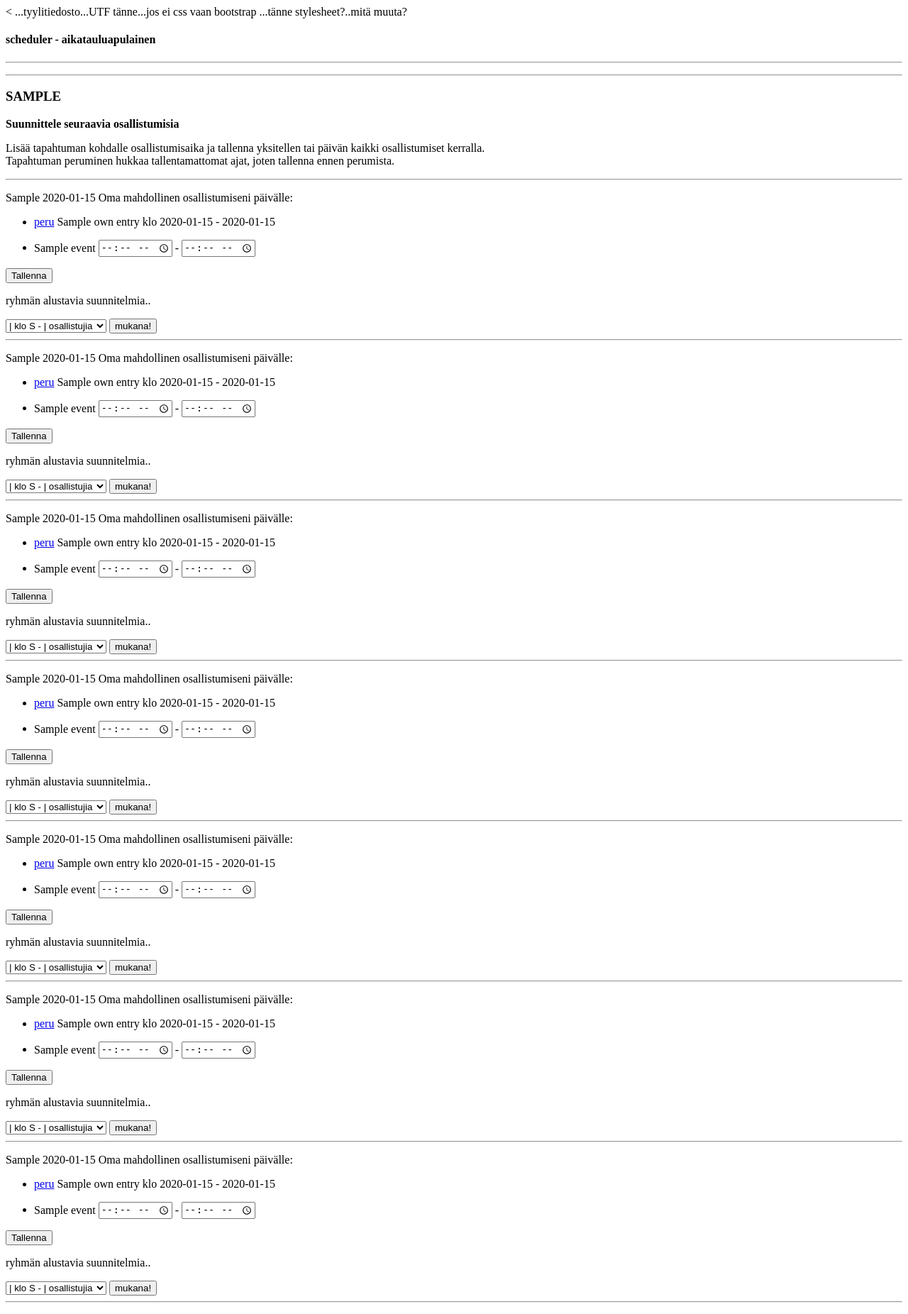
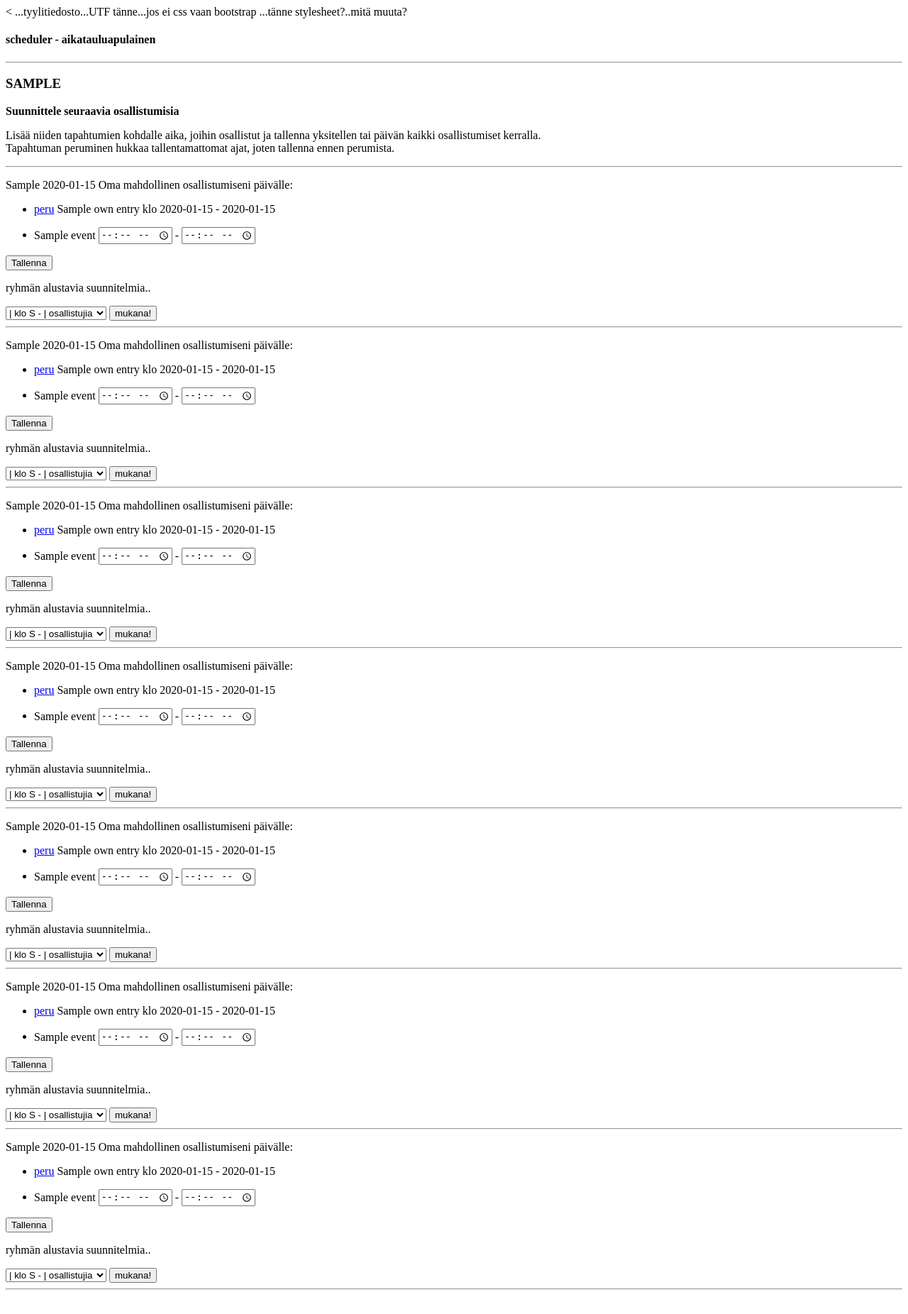
Before and after one commit to minnaRon/scheduler, a Flask app: template templates/plan.html in a window 1280 px wide. Shown: the whole page at 71% size. After the commit the page ends 1818 px from the top, so only its background shows below. Run offline with Flask 2, Linux system fonts and the light colour scheme; the template is opened without the code that fills it: most values are stand-ins (such as "Sample title", 1, 10 or a date in 2020).

Commit message:
Improve planning feature

```diff
--- a/templates/plan.html
+++ b/templates/plan.html
@@ -1,12 +1,11 @@
 {% extends "layout.html" %}
 {% block content %}
-<p>
-<hr>
+
 <h3>{{group_info[0]|upper}}</h3>
 
 <b>Suunnittele seuraavia osallistumisia</b>
 <p>
-  Lisää tapahtuman kohdalle osallistumisaika ja tallenna yksitellen tai päivän kaikki osallistumiset kerralla.<br>
+  Lisää niiden tapahtumien kohdalle aika, joihin osallistut ja tallenna yksitellen tai päivän kaikki osallistumiset kerralla.<br>
   Tapahtuman peruminen hukkaa tallentamattomat ajat, joten tallenna ennen perumista.
 <hr>
   {% for i in range(7) %}
```
Also changed, not shown: routes.py (line endings or trailing spaces).
